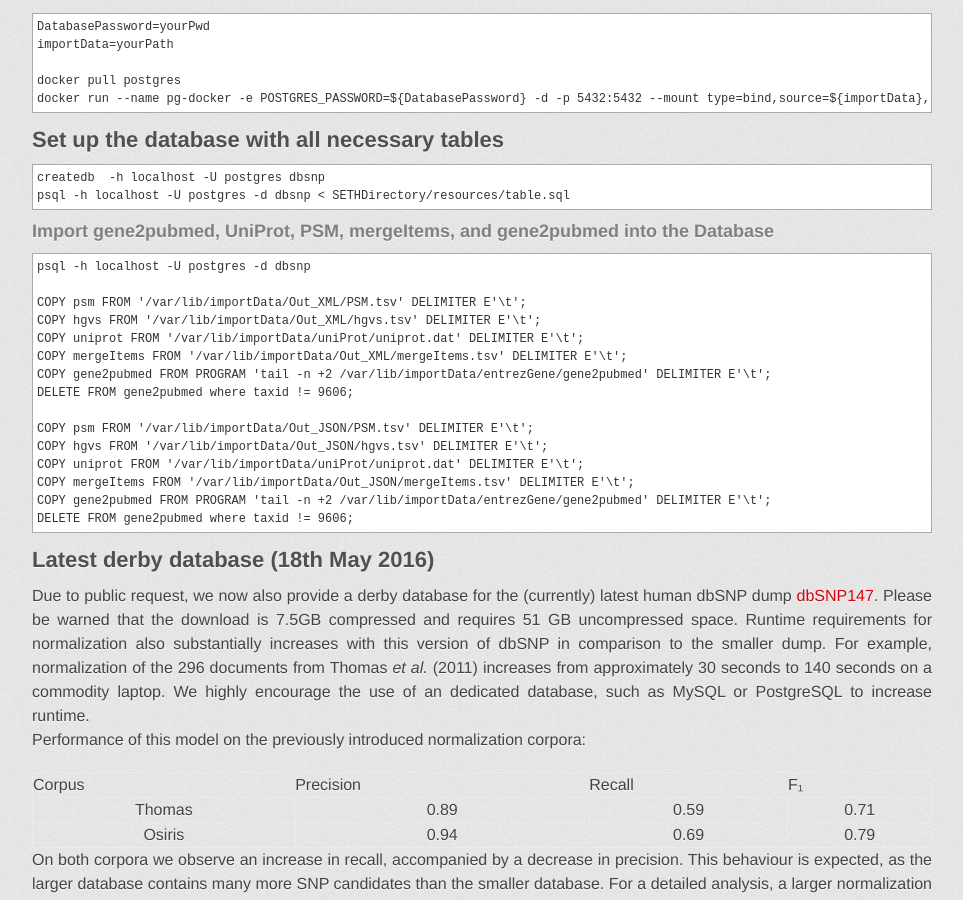
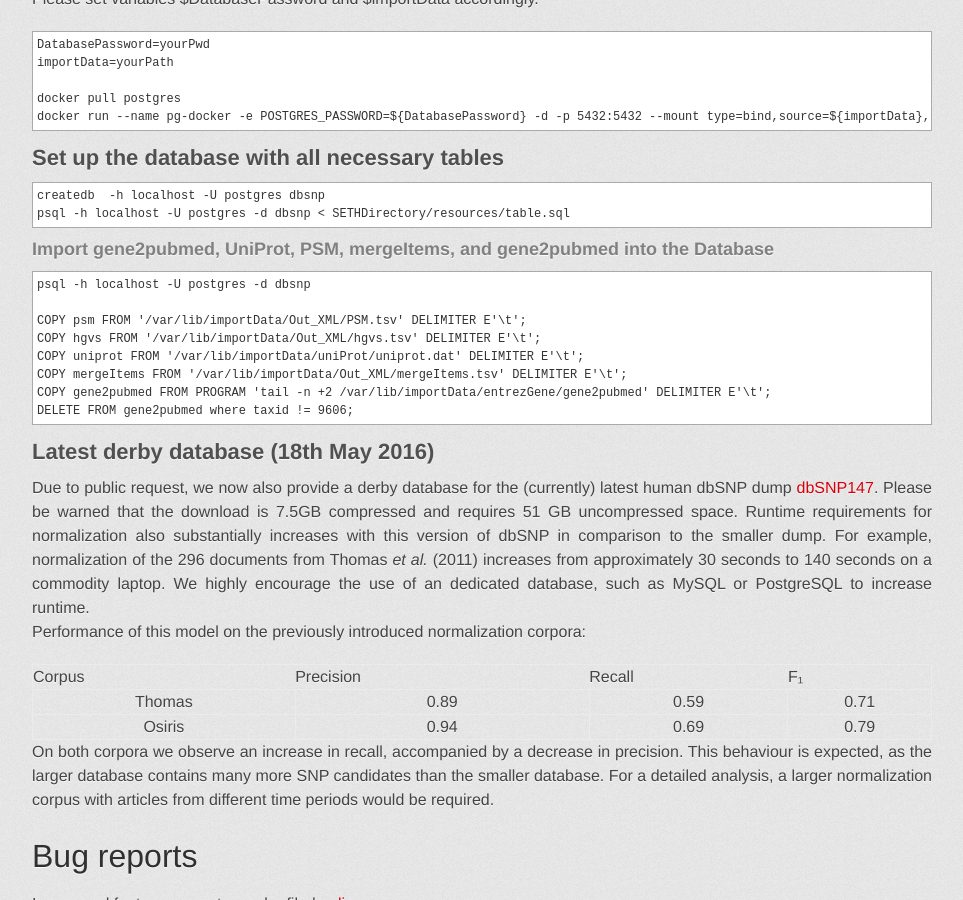
Before and after one commit to rockt/SETH, a Jekyll site: the page built from index.md, in a window 1280 px wide and 900 px high, scrolled down 8362 px. Shown: the whole window, without its empty margins (158-1121 px from the left). Built offline with Jekyll 4.4.1, drawn with Linux system fonts in a browser that asks for light colours; some web fonts are replaced.

Commit message:
next iteration

```diff
--- a/index.md
+++ b/index.md
@@ -408,6 +408,7 @@ Produces uniprot.dat and PSM.dat files at specified location.
 
 ### Some postprocessing steps, to ensure that the import data is unique
     time sort -u uniProt/uniprot.dat -o uniProt/uniprot.dat
+
     time sort -u Out_XML/hgvs.tsv -o Out_XML/hgvs.tsv
     time sort Out_XML/PSM.tsv uniProt/PSM.dat  -u -o Out_XML/PSM.tsv
     time grep -v "-" Out_XML/PSM.tsv > foo.bar && mv foo.bar Out_XML/PSM.tsv
@@ -441,12 +442,6 @@ Please set variables $DatabasePassword and $importData accordingly.
     COPY gene2pubmed FROM PROGRAM 'tail -n +2 /var/lib/importData/entrezGene/gene2pubmed' DELIMITER E'\t';
     DELETE FROM gene2pubmed where taxid != 9606;
 
-    COPY psm FROM '/var/lib/importData/Out_JSON/PSM.tsv' DELIMITER E'\t';
-    COPY hgvs FROM '/var/lib/importData/Out_JSON/hgvs.tsv' DELIMITER E'\t';
-    COPY uniprot FROM '/var/lib/importData/uniProt/uniprot.dat' DELIMITER E'\t';
-    COPY mergeItems FROM '/var/lib/importData/Out_JSON/mergeItems.tsv' DELIMITER E'\t';
-    COPY gene2pubmed FROM PROGRAM 'tail -n +2 /var/lib/importData/entrezGene/gene2pubmed' DELIMITER E'\t';
-    DELETE FROM gene2pubmed where taxid != 9606;
 
 ## Latest derby database (18th May 2016)
 Due to public request, we now also provide a derby database for the (currently) latest human dbSNP dump [dbSNP147](https://drive.google.com/open?id=0BxyKVvNXUobTMDJYcG81Uzdhb28). Please be warned that the download is 7.5GB compressed and requires 51 GB uncompressed space. Runtime requirements for normalization also substantially increases with this version of dbSNP in comparison to the smaller dump. For example, normalization of the 296 documents from Thomas *et al.* (2011) increases from approximately 30 seconds to 140 seconds on a commodity laptop. We highly encourage the use of an dedicated database, such as MySQL or PostgreSQL to increase runtime.
```
